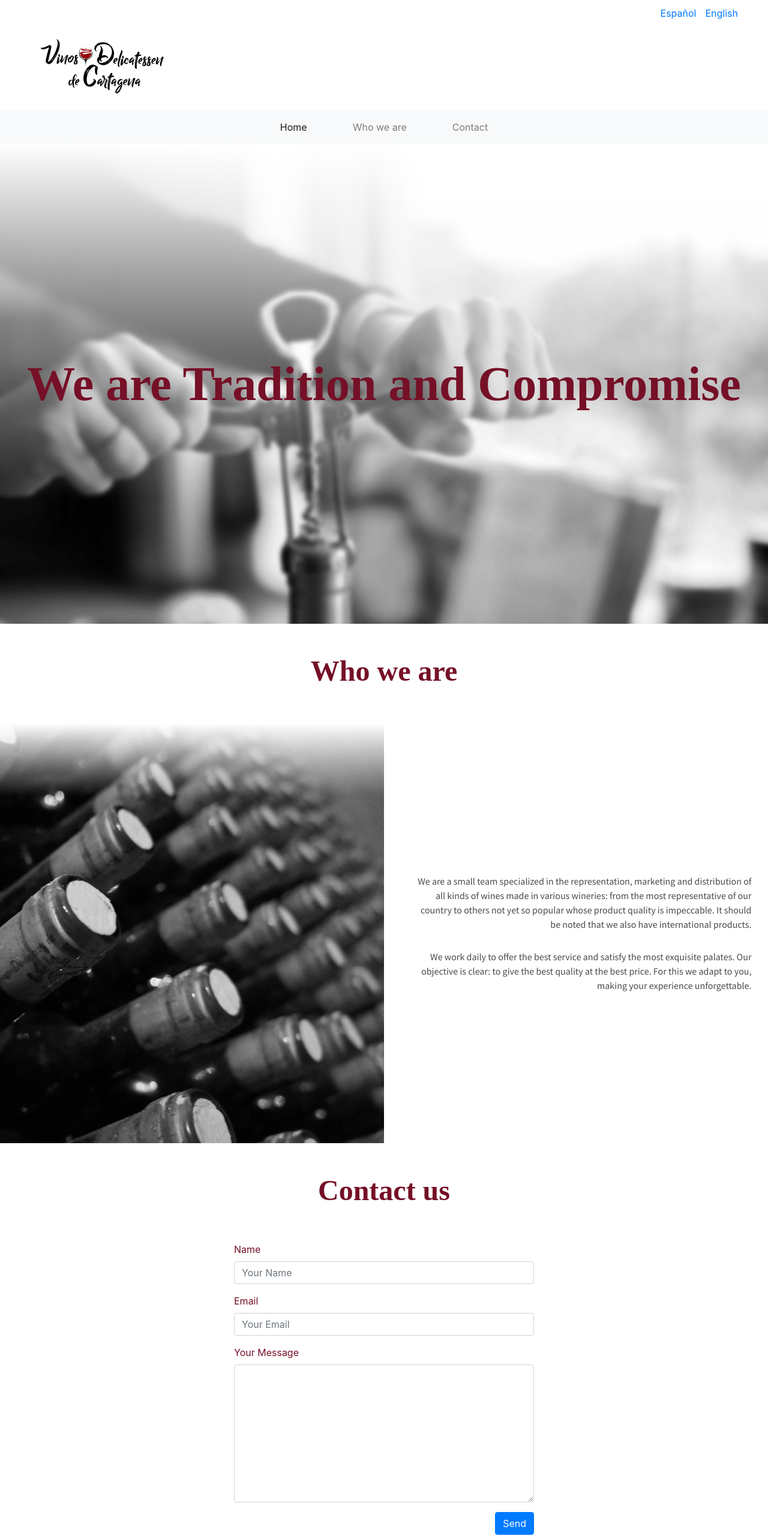
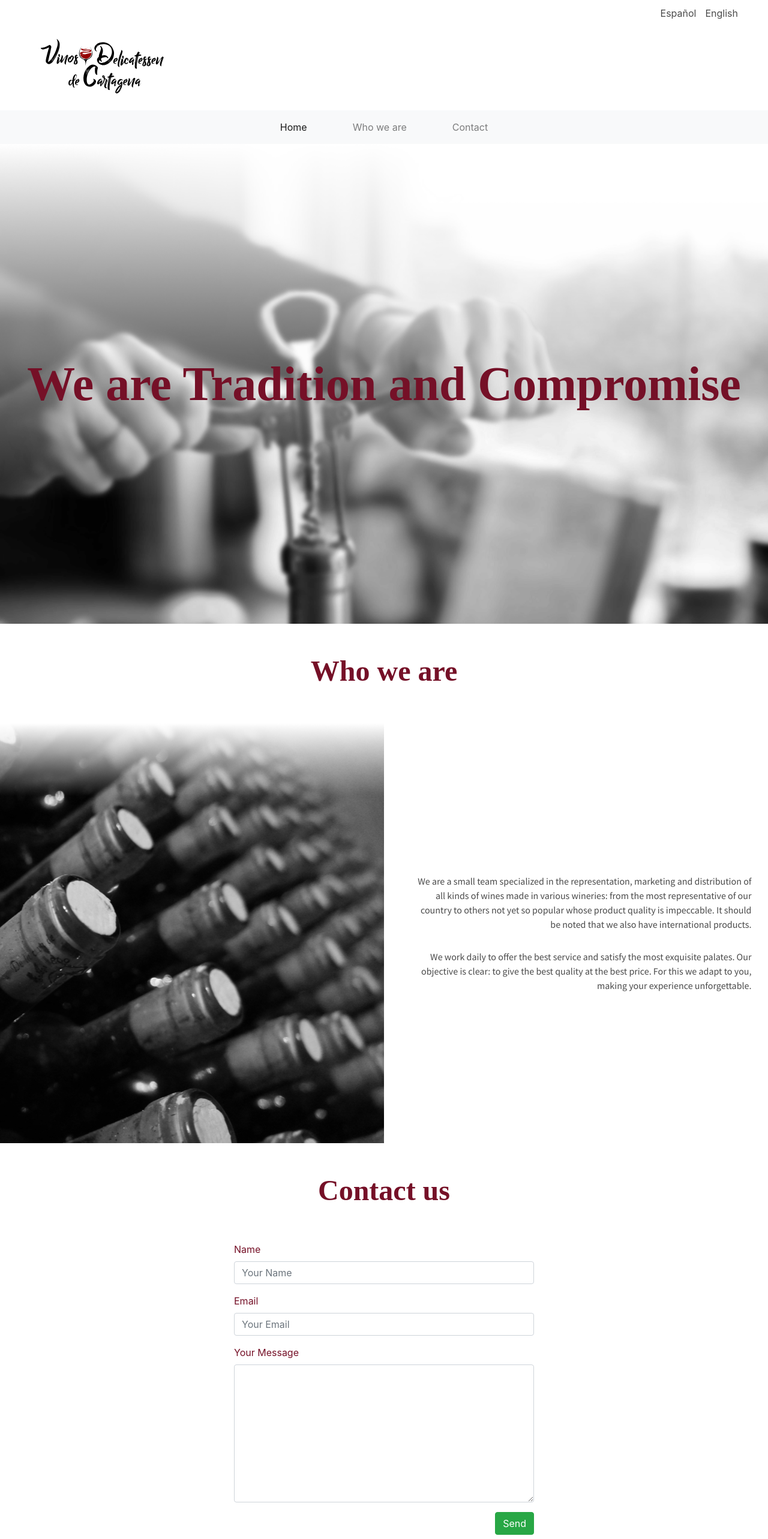
Before and after one commit to rebeldevelop/vinos-y-delicatessen-de-cartagena-web, a Vue app in the folder vinosydelicatessendecartagenaweb/: page / in a window 1280 px wide. Shown: the top 2566 px of the page at 60% size. Built offline with nearby package versions, Linux system fonts and the light colour scheme; a web font is replaced by a local one.

Commit message:
he cambiado los estilos de los botones de idioma y el color del boton de enviar

```diff
--- a/vinosydelicatessendecartagenaweb/src/components/FormularioContacto.vue
+++ b/vinosydelicatessendecartagenaweb/src/components/FormularioContacto.vue
@@ -27,7 +27,7 @@
                   </ul>
                 </p>
                 <div class="d-flex justify-content-end">
-                  <button type="submit" class="btn btn-primary">{{$t('enviar')}}</button>
+                  <button type="submit" class="btn btn-success">{{$t('enviar')}}</button>
                 </div>
               </form>
           </div>
--- a/vinosydelicatessendecartagenaweb/src/components/Main.vue
+++ b/vinosydelicatessendecartagenaweb/src/components/Main.vue
@@ -37,4 +37,13 @@ export default {
     width: 100vw;
     height: auto;
 }
+a:link, a:visited, a:active {
+    text-decoration:none;
+    color: #4A4A4A;
+}
+
+a:hover{
+    color: #751027;
+    border-bottom: 1px solid #751027;
+}
 </style>
```
